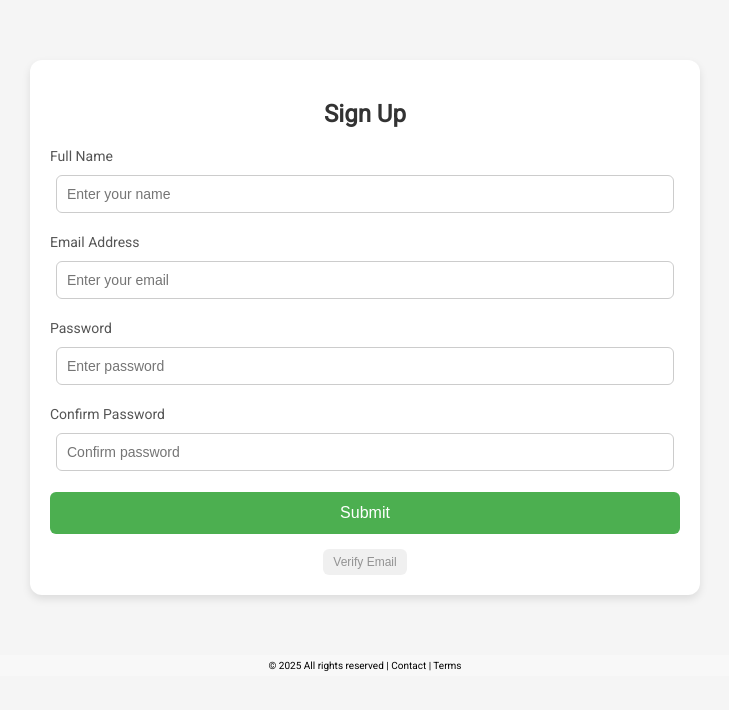
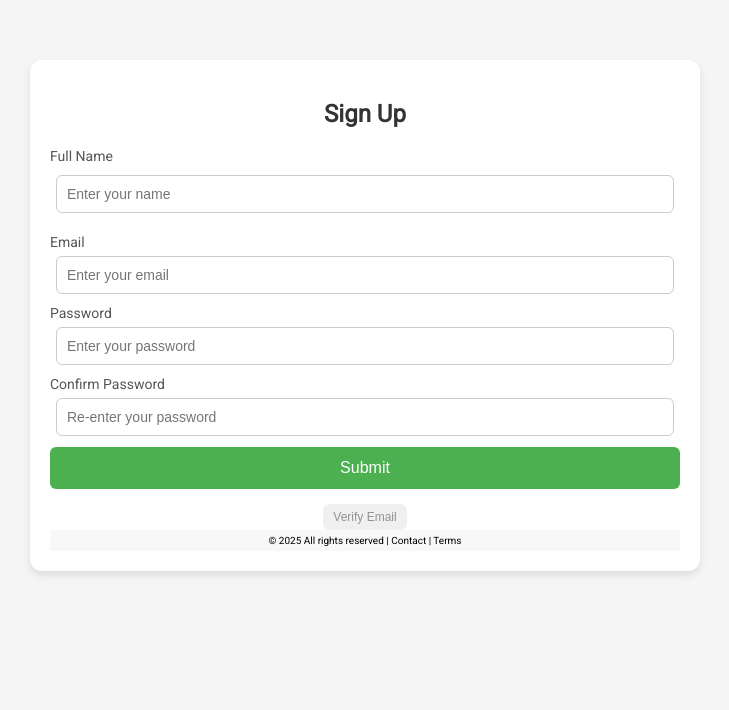
Before and after one commit to AkilaNilakshi/modern-walk, a React (Create React App) app: page / in a window 1280 px wide. Shown: the top 710 px of the page, without its empty margins (275-1004 px from the left). Built offline with nearby package versions, Linux system fonts and the light colour scheme.

Commit message:
validation changes

```diff
--- a/src/components/clarityTestPage.js
+++ b/src/components/clarityTestPage.js
@@ -1,39 +1,142 @@
-import React from "react";
 
-const ClarityTestPage = () => {
+import { useState } from "react";
+
+export default function ClarityTestPage() {
+  const [email, setEmail] = useState("");
+  const [password, setPassword] = useState("");
+  const [confirmPassword, setConfirmPassword] = useState("");
+  const [error, setError] = useState("");
+  const [success, setSuccess] = useState("");
+
+  const validateEmail = (email) => {
+    // simple regex for email validation
+    const re = /^[^\s@]+@[^\s@]+\.[^\s@]+$/;
+    return re.test(email);
+  };
+
+  const handleSubmit = (e) => {
+    e.preventDefault();
+    setError("");
+    setSuccess("");
+
+    if (!validateEmail(email)) {
+      setError("Invalid email format.");
+      return;
+    }
+
+    if (password !== confirmPassword) {
+      setError("Passwords do not match.");
+      return;
+    }
+
+    setSuccess("✅ Login successful!");
+  };
+
   return (
-        <div className="container">
-
+      <div className="min-h-screen flex items-center justify-center bg-gray-50 container">
         <div class="form-section">
             <div class="form-container">
-                    <h2>Sign Up</h2>
+          <form
+              onSubmit={handleSubmit}
+              className="bg-white p-8 rounded-2xl shadow-md w-80"
+          >
+                      <h2 className="text-xl font-semibold mb-6 text-center">Sign Up</h2>
                       <div class="form-group">
                           <label for="name">Full Name</label>
                           <input type="text" id="name" placeholder="Enter your name" />
                       </div>
-                    <div class="form-group">
-                        <label for="email">Email Address</label>
-                        <input type="email" id="email" placeholder="Enter your email" />
-                    </div>
-                    <div class="form-group">
-                        <label for="password">Password</label>
-                        <input type="password" id="password" placeholder="Enter password" />
-                    </div>
-                    <div class="form-group">
-                        <label for="confirm">Confirm Password</label>
-                        <input type="password" id="confirm" placeholder="Confirm password" />
-                    </div>
+
+              <label className="block mb-3">
+                  <span className="text-sm text-gray-700">Email</span>
+                  <input
+                      type="email"
+                      value={email}
+                      onChange={(e) => setEmail(e.target.value)}
+                      className="mt-1 w-full border rounded-lg px-3 py-2 text-sm focus:ring-2 focus:ring-blue-400 outline-none"
+                      placeholder="Enter your email"
+                      required
+                  />
+              </label>
+
+              <label className="block mb-3">
+                  <span className="text-sm text-gray-700">Password</span>
+                  <input
+                      type="password"
+                      value={password}
+                      onChange={(e) => setPassword(e.target.value)}
+                      className="mt-1 w-full border rounded-lg px-3 py-2 text-sm focus:ring-2 focus:ring-blue-400 outline-none"
+                      placeholder="Enter your password"
+                      required
+                  />
+              </label>
+
+              <label className="block mb-4">
+                  <span className="text-sm text-gray-700">Confirm Password</span>
+                  <input
+                      type="password"
+                      value={confirmPassword}
+                      onChange={(e) => setConfirmPassword(e.target.value)}
+                      className="mt-1 w-full border rounded-lg px-3 py-2 text-sm focus:ring-2 focus:ring-blue-400 outline-none"
+                      placeholder="Re-enter your password"
+                      required
+                  />
+              </label>
+
+              {error && (
+                  <p className="text-red-500 text-sm mb-3 text-center">{error}</p>
+              )}
+              {success && (
+                  <p className="text-green-600 text-sm mb-3 text-center">{success}</p>
+              )}
+
+
               <div>
-                        <button class="submit-btn">Submit</button>
+                  <button class="submit-btn" type="submit">Submit</button>
                   <button class="verify-btn">Verify Email</button>
               </div>
-                </div>
-            </div>
+          </form>
           <footer>
               © 2025 All rights reserved | Contact | Terms
           </footer>
           </div>
-    )
+          </div>
+      </div>
+  );
 }
 
-export default ClarityTestPage;
+
+// const ClarityTestPage = () => {
+//     return (
+//         <div className="container">
+
+//             <div class="form-section">
+//                 <div class="form-container">
+//                     <h2>Sign Up</h2>
+//                     <div class="form-group">
+//                         <label for="name">Full Name</label>
+//                         <input type="text" id="name" placeholder="Enter your name" />
+//                     </div>
+//                     <div class="form-group">
+//                         <label for="email">Email Address</label>
+//                         <input type="email" id="email" placeholder="Enter your email" />
+//                     </div>
+//                     <div class="form-group">
+//                         <label for="password">Password</label>
+//                         <input type="password" id="password" placeholder="Enter password" />
+//                     </div>
+//                     <div class="form-group">
+//                         <label for="confirm">Confirm Password</label>
+//                         <input type="password" id="confirm" placeholder="Confirm password" />
+//                     </div>
+//                     <div>
+//                         <button class="submit-btn">Submit</button>
+//                         <button class="verify-btn">Verify Email</button>
+//                     </div>
+//                 </div>
+//             </div>
+
+//         </div>
+//     )
+// }
+
+// export default ClarityTestPage;
```
Lines whose indentation alone changed are shown as unchanged.
